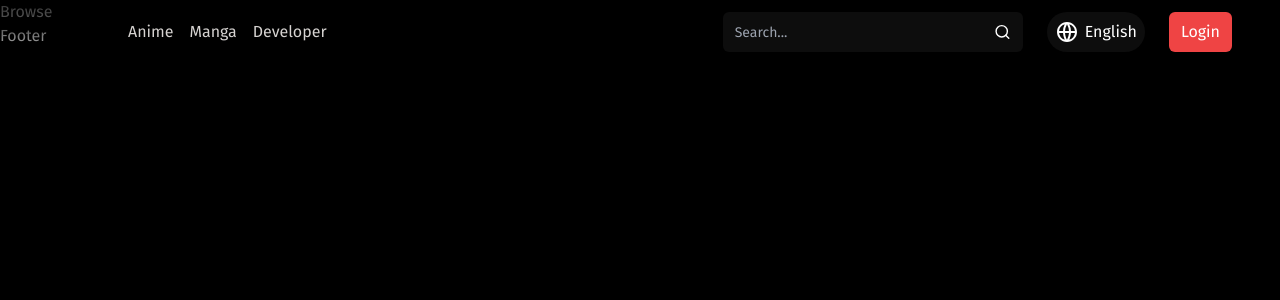
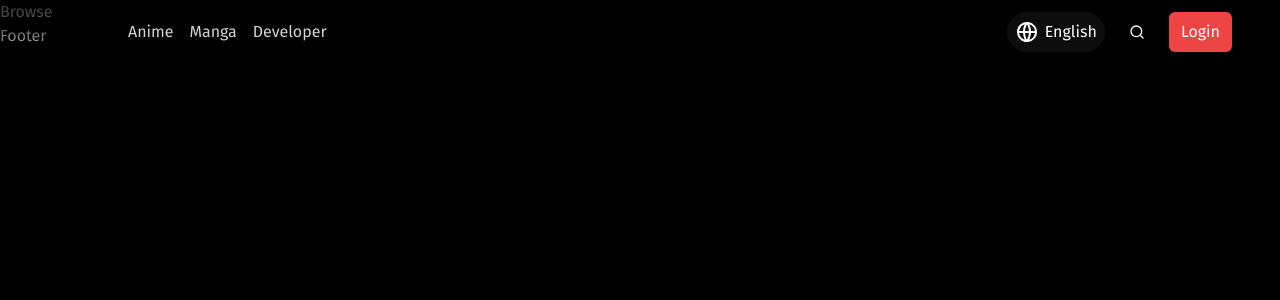
Before and after one commit to khaihoan-se/Akame, a Next.js app: page /browse in a window 1280 px wide. Shown: the top 300 px of the page. Built offline with nearby package versions, Linux system fonts and the light colour scheme.

Commit message:
header search

```diff
--- a/src/components/partials/Header.tsx
+++ b/src/components/partials/Header.tsx
@@ -7,6 +7,7 @@ import Search from "@/components/shared/Search";
 import { RiGlobalLine } from "react-icons/ri";
 import Button from "../shared/Button";
 import NavItem from "../shared/NavItem";
+import { FiSearch } from "react-icons/fi"
 
 const MENU_LIST = [
     { title: 'Anime', path: '/' },
@@ -52,7 +53,6 @@ const Header: React.FC = () => {
             </ul>
             {/* tools */}
             <div className="flex items-center">
-                <Search classSearch={classNames("mr-6", istop && "bg-background-800")} />
                 <div>
                     <div className={classNames(
                         "p-2 flex items-center rounded-3xl bg-background-900 gap-x-1.5 mr-6 cursor-pointer",
@@ -62,6 +62,9 @@ const Header: React.FC = () => {
                         <span className="text-base text-white">English</span>
                     </div>
                 </div>
+                <Link href='/browse'>
+                    <FiSearch className="mr-6 hover:text-primary-500" />
+                </Link>
                 <Button title="Login" classButton="transition duration-300 flex items-center space-x-2 px-3 py-2 rounded-md hover:bg-opacity-80 hover:bg-primary-500 bg-primary-500" />
             </div>
         </header>
```
Also changed, not shown: 2 other files (tests, documents, lock files or other folders).
